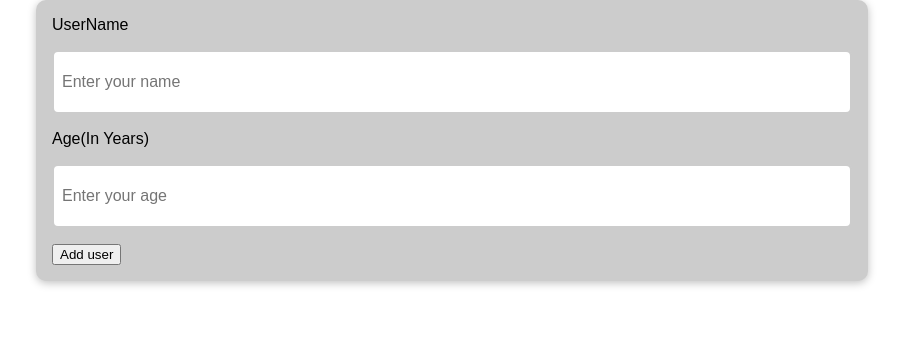
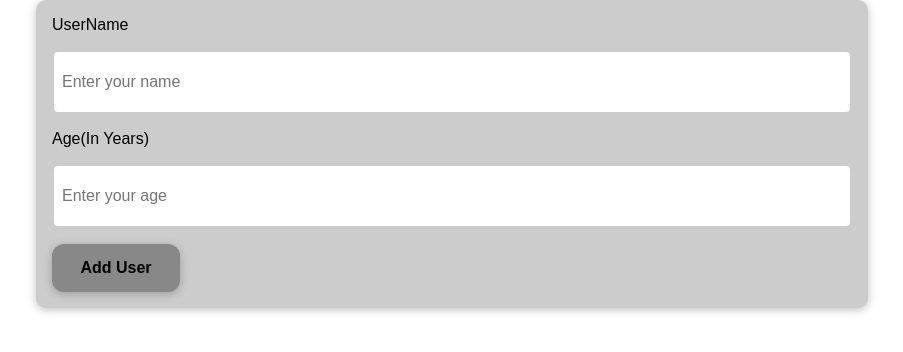
Before and after one commit to AmolShelke2/React-challenge-practice-project, a React (Create React App) app: page / in a window 1280 px wide. Shown: the top 352 px of the page, without its empty margins (188-1091 px from the left). Built offline with nearby package versions, Linux system fonts and the light colour scheme.

Commit message:
Added Custom button component

```diff
--- /dev/null
+++ b/src/components/UI/Button.css
@@ -0,0 +1,12 @@
+.button {
+        border: none;
+        height: 3rem;
+        width: 8rem;
+        border-radius: 12px;
+        cursor: pointer;
+        background-color: #888;
+        font-size: 1rem;
+        font-weight: bold;
+        text-transform: capitalize;
+        box-shadow: 0 2px 8px rgba(0, 0, 0, 0.24);
+}
--- /dev/null
+++ b/src/components/UI/Button.js
@@ -0,0 +1,13 @@
+import React from 'react';
+
+import './Button.css';
+
+const Button = props => {
+  return (
+    <button className="button" type="submit" onClick={props.onClick}>
+      Add user
+    </button>
+  );
+};
+
+export default Button;
--- a/src/components/users/AddUser.js
+++ b/src/components/users/AddUser.js
@@ -1,11 +1,16 @@
 import React from 'react';
 import Card from '../UI/Card';
+import Button from '../UI/Button';
 
 import './AddUser.css';
 
 const AddUser = props => {
   const addUserHandler = e => {
     e.preventDefault();
+  };
+
+  const clickHandler = () => {
+    console.log('button clicked');
   };
 
   return (
@@ -18,7 +23,7 @@ const AddUser = props => {
           <label htmlFor="userAge">Age(In Years)</label>
           <input type="number" placeholder="Enter your age" id="userAge" />
         </div>
-        <button type="submit">Add user</button>
+        <Button onClick={clickHandler} />
       </form>
     </Card>
   );
```
